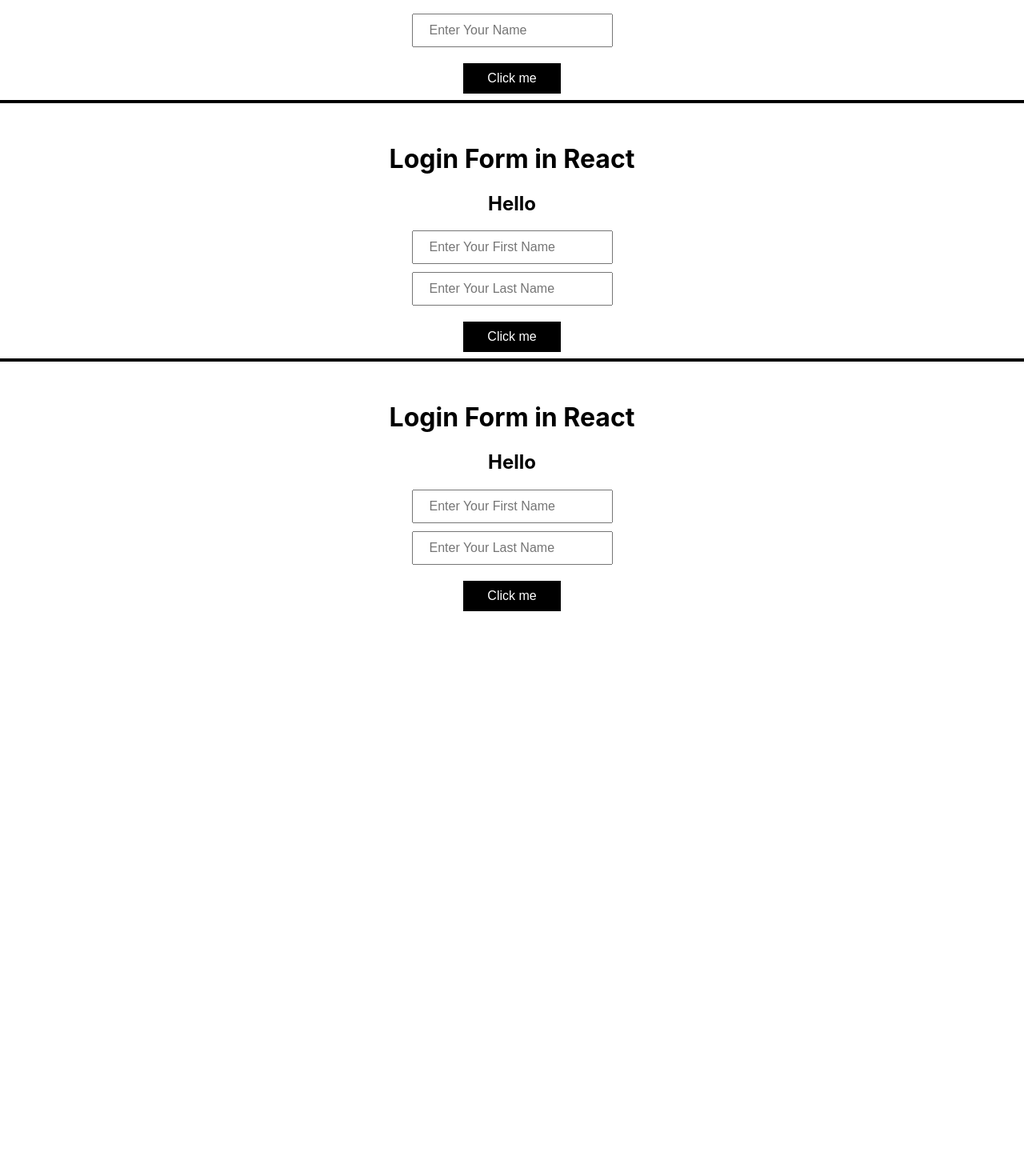
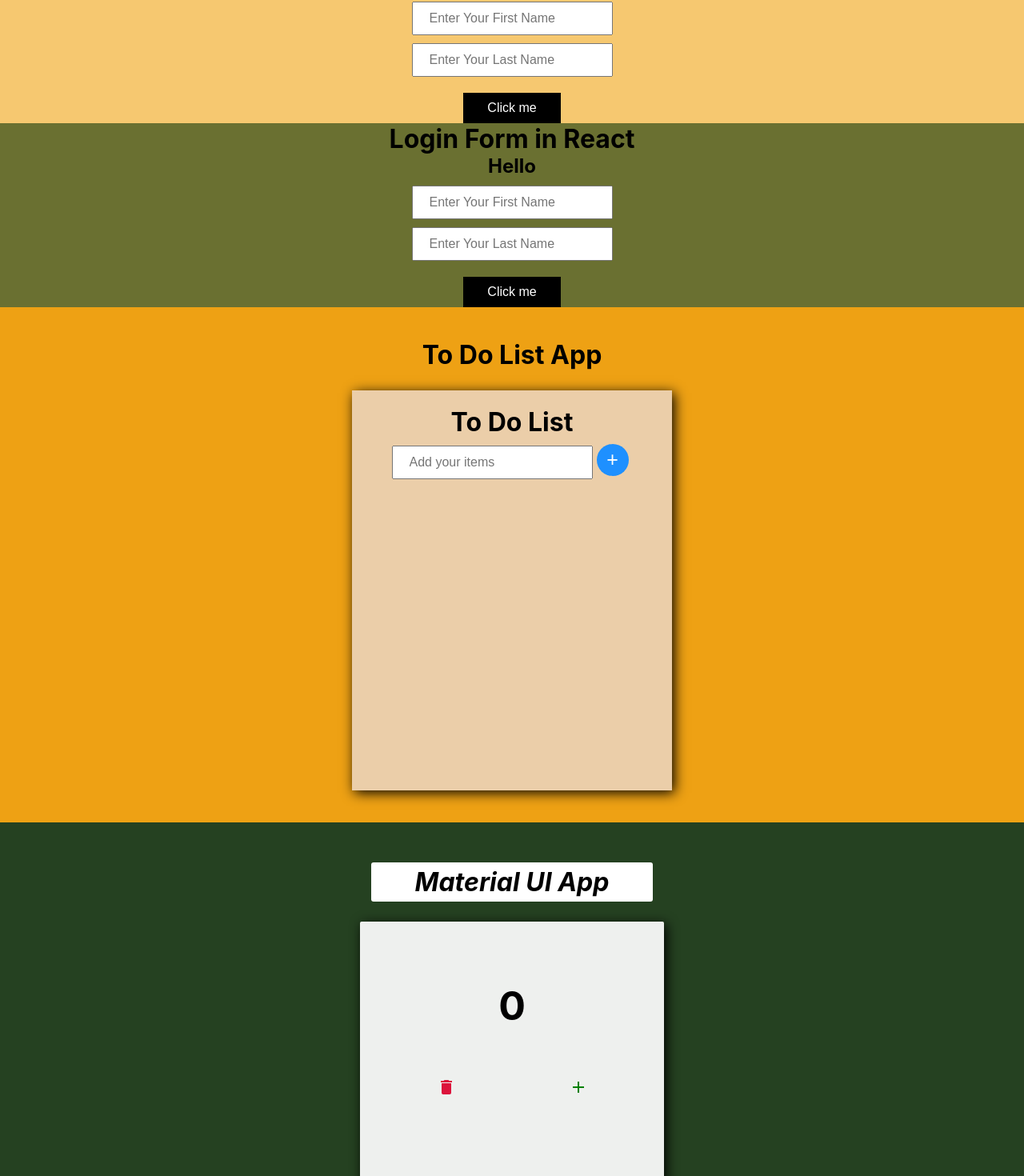
Before and after one commit to anjanisingh17/HOOKSWITHEVENT, a React (Create React App) app: page / in a window 1280 px wide. Shown: the part 452-1922 px from the top of the page at 80% size. Before the commit the page ends 1216 px from the top, so only its background shows below. Built offline with nearby package versions, Linux system fonts and the light colour scheme.

Commit message:
last commited

```diff
--- a/package.json
+++ b/package.json
@@ -3,6 +3,8 @@
   "version": "0.1.0",
   "private": true,
   "dependencies": {
+    "@material-ui/core": "^4.12.4",
+    "@material-ui/icons": "^4.11.3",
     "@testing-library/jest-dom": "^5.16.4",
     "@testing-library/react": "^13.3.0",
     "@testing-library/user-event": "^13.5.0",
--- a/src/App.css
+++ b/src/App.css
@@ -1,3 +1,9 @@
+*{
+  margin: 0px;
+  padding: 0px;
+  box-sizing: border-box;
+}
+
 .App {
   text-align: center;
 }
@@ -39,10 +45,14 @@
 
 .DigitalClockBody{
   text-align: center;
+  background-color: peachpuff;
+  padding: 20px;
+  margin: 0px;
 }
 .EventsBody{
   text-align: center;
-  margin-top: 50px;
+  background-color: cornsilk;
+  padding: 0px;
 }
 .EventsBody button{
   padding: 10px 25px;
@@ -52,18 +62,30 @@
   font-size: 18px;
   border: none;
 }
-.formIntroBody{
+
+.formIntroBody1{
   text-align: center;
-  margin-top: 50px;
+  background-color: #bbc9a5;
 }
-.formIntroBody input{
+.formIntroBody2{
+  text-align: center;
+  background-color: #f6c870;
+}
+
+.formIntroBody3{
+  text-align: center;
+  background-color: #6a7031	;
+}
+
+
+.formIntroBody input, .formIntroBody1 input,.formIntroBody2 input, .formIntroBody3 input  {
   padding: 10px 20px;
   display: block;
   margin: 0 auto;
   font-size: 16px;
   margin-top: 10px;
 }
-.formIntroBody button{
+.formIntroBody button, .formIntroBody1 button, .formIntroBody2 button, .formIntroBody3 button{
   margin-top: 150px;
   padding: 10px 30px;
   display: block;
@@ -74,7 +96,124 @@
   border: none;
 }
 
+.todolistOuterdiv{
+  background-color:#ed9900eb;
+  padding: 40px 0px;;
+}
 
-hr{
-  border: 2px solid black;
+.tolist_main_div{
+  text-align: center;
 }
+
+.tolist_main_div input{
+  padding: 10px 20px;
+  margin: 0 auto;
+  font-size: 16px;
+  margin-top: 10px;
+}
+
+.tolist_main_div button{
+  margin: 5px;
+  font-size: 25px;
+  width: 40px;
+  height: 40px;
+  border-radius: 50%;
+  border: none;
+  background-color: dodgerblue;
+  color: #fff;
+}
+
+.tolist_main_div button:hover{
+  background-color: green;
+  color: #fff;
+}
+
+.tolist_main_div ol{
+  align-items: left;
+  text-decoration: none;
+  list-style: none;
+}
+
+li{
+  list-style-type: none;
+  padding: 10px 0px;
+}
+
+.tolist_center_div{
+  border: none;
+  width: 400px;
+  margin: 0 auto;
+  margin-top: 25px;
+  padding: 20px 0px;
+  min-height: 500px;
+  background-color: #ebdedebd;
+  box-shadow: 3px 3px 15px black;
+}
+
+.tolist_center_div ul{
+  text-align: left !important;
+  padding-left: 50px !important;
+}
+.todolist_cross_sign{
+  background-color: crimson;
+  color: #fff;
+  margin-right: 5px;
+  width: 10px;
+  height: 10px;
+  padding: 3px;;
+  border-radius: 50%;
+  border: none;
+
+}
+
+
+.materialUI_outerDiv{
+  text-align: center;
+  background-color: #254121;
+  padding: 50px;
+}
+.materialUI_outerDiv h1{
+  color: black;
+  font-style: italic;
+  background-color: #fff;
+  display: inline-block;
+  padding: 5px 55px;
+  border-radius: 3px;
+}
+.materialUI_centerDiv{
+  background-color: #ffffffeb;
+  width: 380px;
+  margin:0 auto;
+  margin-top: 25px;
+  padding: 25px;
+  min-height: 350px;
+  box-shadow: 3px 3px 15px #000;
+  border-radius: 2px;
+}
+.materialUI_centerDiv h2{
+   margin-top: 50px;
+   font-size: 50px;
+   color: #000;
+}
+
+.button_div{
+  float: left;
+  width: 100%;
+  margin-top: 50px;
+}
+.button_div1, .button_div2{
+  float: left;
+  width: 50%;
+}
+
+.button_div1 button, .button_div2 button{
+  font-size: 20px;
+  font-weight: bolder;
+  padding: 10px 20px;
+}
+.button_div1 button{
+  color: crimson;
+}
+.button_div2 button{
+  color: green;
+}
--- a/src/App.js
+++ b/src/App.js
@@ -4,21 +4,23 @@ import Events from './Events';
 import FormIntro from './FormIntro';
 import LoginForm from './LoginForm';
 import ComplexForm from './ComplexForm';
+import ToDoList from './ToDoList';
+import MaterialUI from './MaterialUI';
+
 
 function App() {
 
   return(
     <>
     <DigitalClock />
-    <hr />
     <Events />
-    <hr />
     <FormIntro />
-    <hr />
     <LoginForm />
-    <hr />
     <ComplexForm />
+    <ToDoList />
+    <MaterialUI />
     </>
+
   );
 }
 
--- a/src/ComplexForm.jsx
+++ b/src/ComplexForm.jsx
@@ -43,7 +43,7 @@ function ComplexForm() {
 
     return(
         <>
-         <div className='formIntroBody'>
+         <div className='formIntroBody3'>
             <h1>Login Form in React</h1>
             <form onSubmit={onSubmitFunction}>
             <h2>Hello {fullname.fname}  {fullname.lname} </h2>
--- a/src/FormIntro.jsx
+++ b/src/FormIntro.jsx
@@ -18,7 +18,7 @@ function FormIntro() {
 
     return(
         <>
-         <div className='formIntroBody'>
+         <div className='formIntroBody1'>
             <h1>Forms in React</h1>
             <h2>Hello {fulname}</h2>
             <input type='text' placeholder='Enter Your Name' value={val} onChange={onChangeFunction} />
--- a/src/LoginForm.jsx
+++ b/src/LoginForm.jsx
@@ -29,7 +29,7 @@ function LoginForm() {
 
     return(
         <>
-         <div className='formIntroBody'>
+         <div className='formIntroBody2'>
             <h1>Login Form in React</h1>
             <form onSubmit={onSubmitFunction}>
             <h2>Hello {fulname} {lastNameNew}</h2>
--- /dev/null
+++ b/src/MaterialUI.jsx
@@ -0,0 +1,46 @@
+import React from 'react'
+import { useState } from 'react';
+import AddIcon from '@material-ui/icons/Add';
+import DeleteIcon from '@material-ui/icons/Delete';
+import Button from '@material-ui/core/Button';
+
+
+function MaterialUI() {
+
+  const [val, setval] = useState(0);
+
+
+  const IncrementFunction = ()=>{
+        setval(val+1);
+  }
+
+  const DecrementFunction = ()=>{
+    if(val > 0){
+        setval(val-1);
+    }else{
+        setval(0);
+    }
+
+  }
+
+  return (
+    <>
+       <div className='materialUI_outerDiv'>
+          <h1>Material UI App</h1>
+        <div className='materialUI_centerDiv'>
+            <h2>{val}</h2>
+            <div className='button_div'>
+                <div className='button_div1'>
+                    <Button onClick={DecrementFunction}><DeleteIcon /></Button>
+                </div>
+                <div className='button_div2'>
+                    <Button onClick={IncrementFunction}><AddIcon /></Button>
+                </div>
+            </div>
+        </div>
+       </div>
+   </>
+  )
+}
+
+export default MaterialUI;
--- /dev/null
+++ b/src/ToDoList.jsx
@@ -0,0 +1,63 @@
+import { useState } from 'react';
+import './App.css';
+import ToDoListComponent from './ToDoListComponent';
+
+function ToDoList() {
+
+    const [inputlist, setItems] = useState('');
+    const[itemList, setItemList] = useState([]);
+
+    const listitems = (event)=>{
+      setItems(event.target.value);
+    }
+
+    const showitemList = ()=>{
+       setItemList((old_item_list)=>{
+         return [...old_item_list, inputlist];
+
+       });
+       setItems("");
+    }
+
+    const deleteItems = (id)=>{
+     setItemList((old_item_list)=>{
+        return old_item_list.filter((arrElement, index)=>{
+             return index !== id
+        });
+      });
+    }
+
+    return(
+       <>
+       <div className='todolistOuterdiv'>
+       <h1><center>To Do List App</center></h1>
+        <div className='tolist_main_div'>
+            <div className='tolist_center_div'>
+                <h1>To Do List</h1>
+                <input
+                     type='text'
+                     placeholder='Add your items'
+                     value= {inputlist}
+                     onChange={listitems}
+                />
+                <button onClick={showitemList}>+</button>
+                <ul>
+                    {/* <li>{inputlist}</li> */}
+                   { itemList.map((value,index)=>{
+                      return <ToDoListComponent
+                               key = {index}
+                               id = {index}
+                               text = {value}
+                               onSelect = {deleteItems}
+                             />
+                    })}
+                </ul>
+            </div>
+        </div>
+        </div>
+       </>
+    )
+
+}
+
+export default ToDoList;
--- /dev/null
+++ b/src/ToDoListComponent.jsx
@@ -0,0 +1,20 @@
+import React from 'react';
+import './App.css';
+
+
+const ToDoListComponent = (props) => {
+    return (
+      <>
+        <div className='todolist_li_div'>
+          <li> <span
+                    className='todolist_cross_sign'
+                    onClick= {()=>{
+                            props.onSelect(props.id)
+                         }}
+                 >X</span>{props.text}</li>
+        </div>
+      </>
+    )
+}
+
+export default ToDoListComponent;
```
Also changed, not shown: 1 other file (tests, documents, lock files or other folders).
